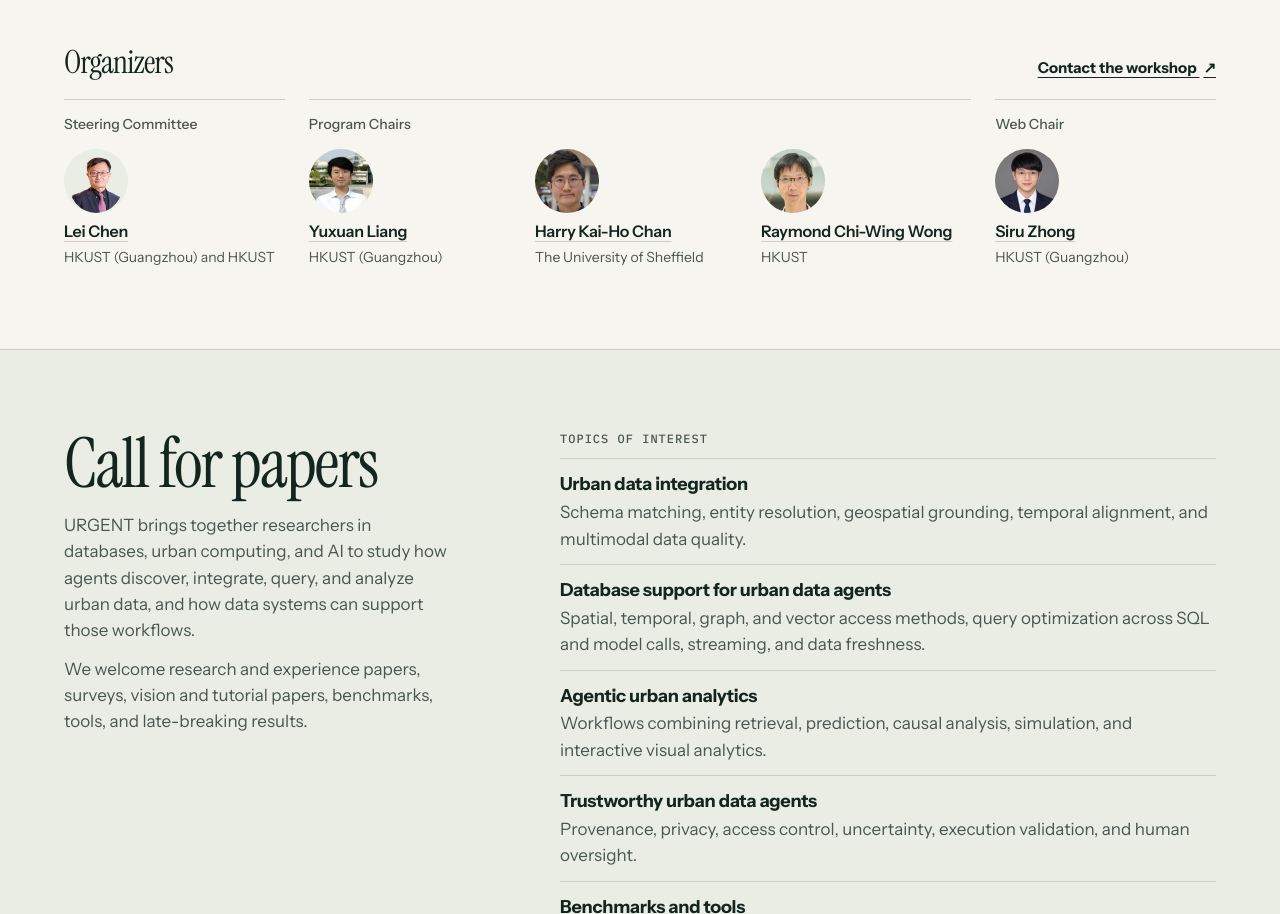
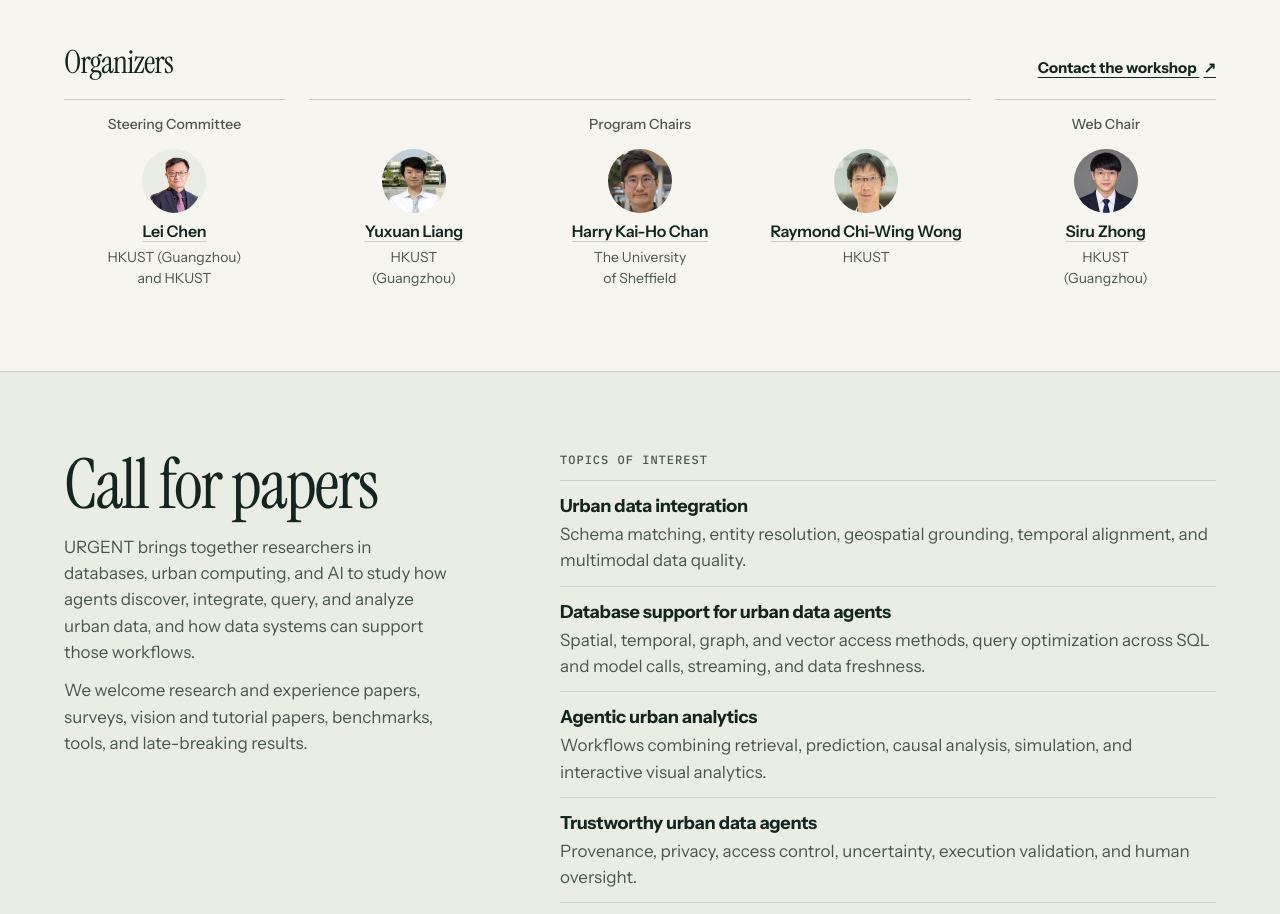
Before and after one commit to CityMind-Lab/urgent-2027, a plain HTML site: page index.html in a window 1280 px wide. Shown: the part 1043-1957 px from the top of the page. Drawn offline with Linux system fonts and the light colour scheme.

Commit message:
Center organizer portraits and affiliations

```diff
--- a/index.html
+++ b/index.html
@@ -6,7 +6,7 @@
   <meta name="theme-color" content="#f6f5ef">
   <meta name="description" content="URGENT 2027, the International Workshop on Agentic AI for Urban Data Science, co-located with IEEE ICDE 2027 in Copenhagen, Denmark.">
   <title>URGENT 2027 · Agentic AI for Urban Data Science</title>
-  <link rel="stylesheet" href="styles.css?v=8">
+  <link rel="stylesheet" href="styles.css?v=9">
   <link rel="preload" href="assets/instrument-sans.woff2" as="font" type="font/woff2" crossorigin>
 </head>
 <body id="top">
@@ -102,7 +102,7 @@
           <li>
           <img class="organizer-portrait-cutout" src="assets/organizers/lei-chen.png" alt="" width="402" height="407" loading="lazy">
           <h4><a href="https://www.hkust-gz.edu.cn/people/lei-chen/">Lei Chen</a></h4>
-          <p>HKUST (Guangzhou) and HKUST</p>
+          <p>HKUST (Guangzhou)<br>and HKUST</p>
         </li>
         </ul>
       </div>
@@ -112,12 +112,12 @@
           <li>
           <img src="assets/organizers/yuxuan-liang.jpg?v=2" alt="" width="128" height="128" loading="lazy">
           <h4><a href="https://yuxuanliang.com/">Yuxuan Liang</a></h4>
-          <p>HKUST (Guangzhou)</p>
+          <p>HKUST<br>(Guangzhou)</p>
         </li>
           <li>
           <img src="assets/organizers/harry-kai-ho-chan.jpg" alt="" width="512" height="640" loading="lazy">
           <h4><a href="https://sheffield.ac.uk/ijc/people/academic-staff/harry-kai-ho-chan">Harry Kai-Ho Chan</a></h4>
-          <p>The University of Sheffield</p>
+          <p>The University<br>of Sheffield</p>
         </li>
           <li>
           <img src="assets/organizers/raymond-chi-wing-wong.jpg" alt="" width="400" height="533" loading="lazy">
@@ -132,7 +132,7 @@
           <li>
           <img src="assets/organizers/siru-zhong.jpg" alt="" width="128" height="128" loading="lazy">
           <h4><a href="https://siruzhong.github.io/">Siru Zhong</a></h4>
-          <p>HKUST (Guangzhou)</p>
+          <p>HKUST<br>(Guangzhou)</p>
         </li>
         </ul>
       </div>
--- a/styles.css
+++ b/styles.css
@@ -283,17 +283,20 @@ h2 {
   font-size: 14px;
   font-weight: 500;
   line-height: 1.5;
+  text-align: center;
 }
 .organizer-list {
   display: grid;
   grid-template-columns: repeat(3, minmax(0, 1fr));
   gap: 20px 16px;
 }
+.organizer-list li { text-align: center; }
 .organizer-list li:only-child { grid-column: 1 / -1; }
 .organizer-list img {
   display: block;
   width: 64px;
   height: 64px;
+  margin-inline: auto;
   border-radius: 50%;
   object-fit: cover;
   object-position: center top;
```
